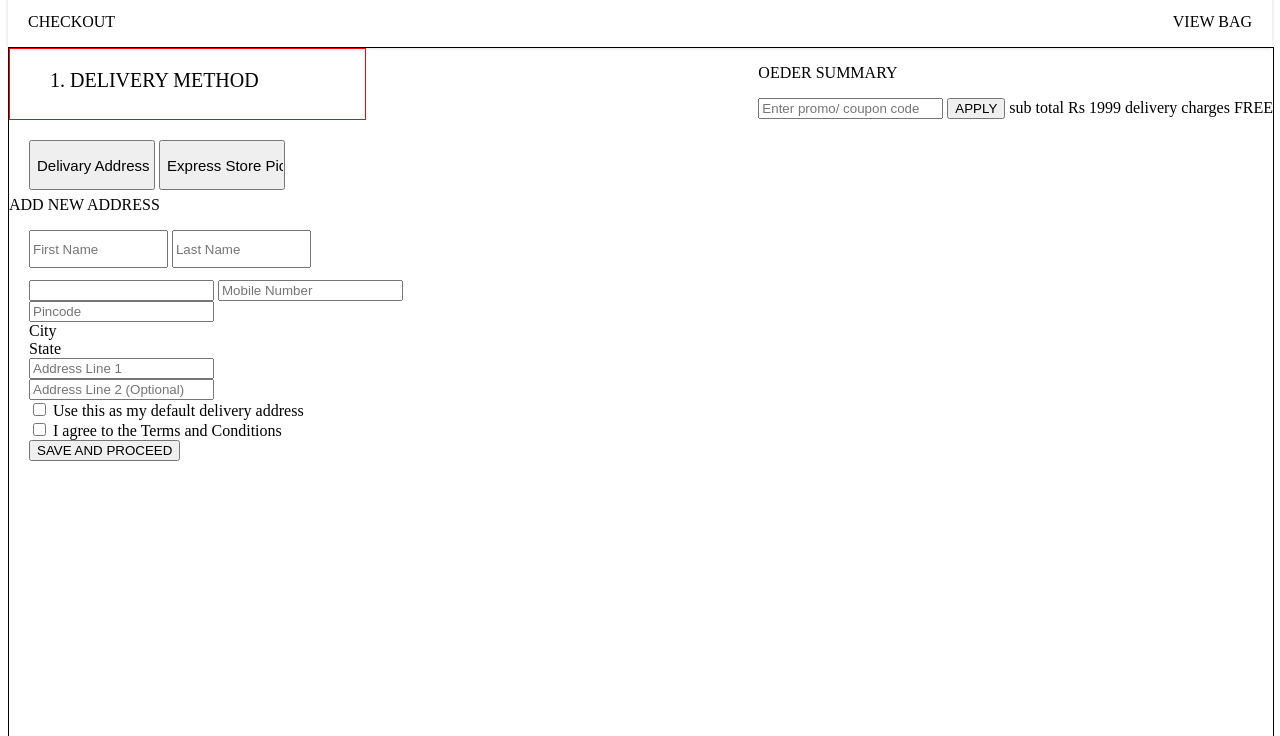
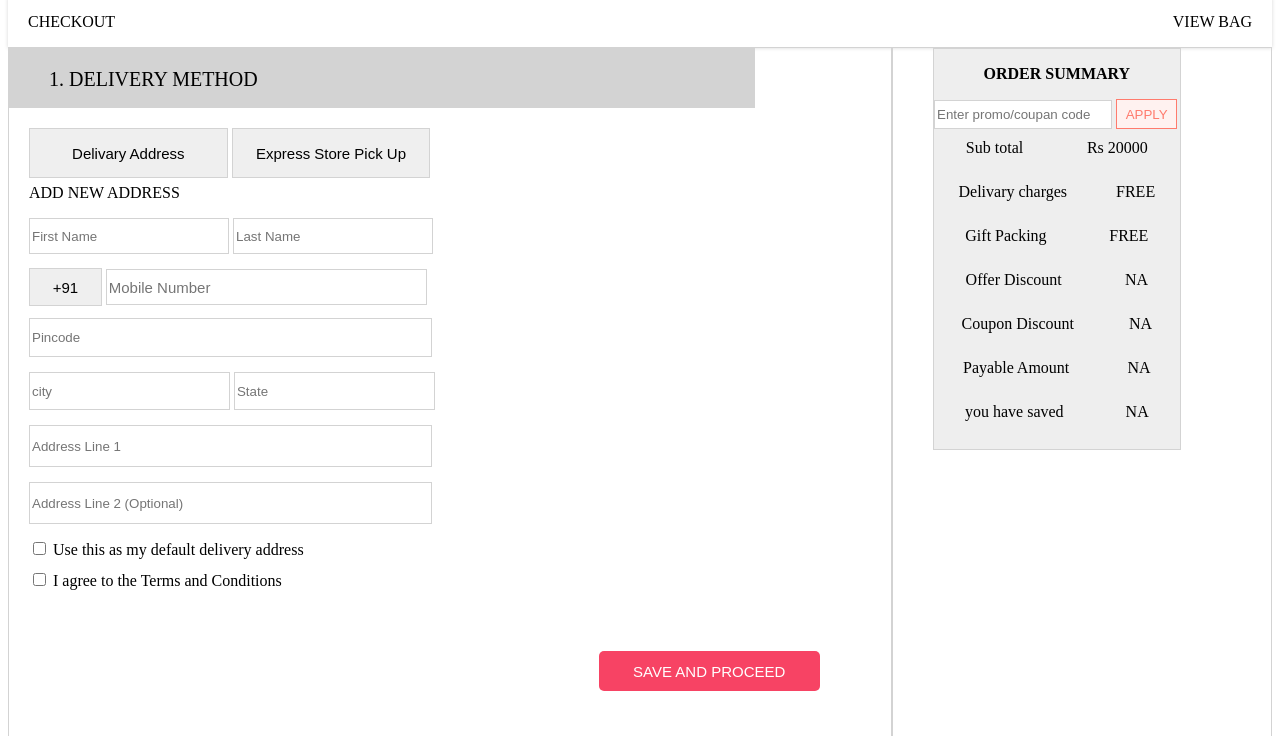
Before and after one commit to adityasinghskit/shoppersStop-clone, a plain HTML site: page checkout.html in a window 1280 px wide. Shown: the part 64-800 px from the top of the page. Drawn offline with Linux system fonts and the light colour scheme.

Commit message:
added payment and checkout page

```diff
--- a/checkout.html
+++ b/checkout.html
@@ -36,24 +36,31 @@
         #first {
             height: 1000px;
             width: 100%;
-            border: 1px solid black;
+
             display: flex;
             justify-content: space-between;
+
+        }
+
+        #first1 {
+            width: 70%;
+            height: 100%;
+            border: 1px solid lightgray;
         }
 
         #para1 {
             font-size: 20px;
-            height: 50px;
+            height: 40px;
             width: 80%;
             padding-top: 20px;
-            border: 1px solid red;
             margin-top: 0%;
             padding-left: 40px;
+            background-color: lightgray;
         }
 
         #three {
             height: 40px;
-            width: 80%;
+            width: 85%;
             margin-left: 20px;
             margin-top: 0%;
 
@@ -62,22 +69,159 @@
         #ek {
             height: 50px;
             font-size: 15px;
-            width: 40%;
+            width: 26.5%;
+            border: 1px solid lightgray;
 
 
         }
 
         #form {
             margin-left: 20px;
+
+            width: 100%;
+            height: 600px;
         }
 
         #name {
             height: 50px;
+            width: 55%;
+
         }
 
-        #name1 {
+        .name1 {
             height: 32px;
-            width: 35%;
+            width: 40%;
+            border: 1px solid lightgray;
+        }
+
+        #four {
+            height: 50px;
+            width: 55%;
+        }
+
+        #do1 {
+            height: 38px;
+            width: 15%;
+            font-size: 15px;
+            border: 1px solid lightgray;
+        }
+
+        #do2 {
+            height: 32px;
+            width: 65%;
+            font-size: 15px;
+            border: 1px solid lightgray;
+        }
+
+        #pin {
+            height: 35px;
+            width: 45%;
+            border: 1px solid lightgray;
+        }
+
+        #five {
+            height: 38px;
+            display: flex;
+            justify-content: space-between;
+            font-size: 15px;
+
+            margin-top: 15px;
+            width: 46%;
+        }
+
+        #state {
+            height: auto;
+            width: 48%;
+            border: 1px solid lightgray;
+        }
+
+        #city {
+            height: auto;
+            width: 48%;
+            margin-left: 0px;
+            border: 1px solid lightgray;
+        }
+
+        #add1 {
+            height: 38px;
+            width: 45%;
+            margin-top: 15px;
+            border: 1px solid lightgray;
+        }
+
+        #add2 {
+            height: 38px;
+            width: 45%;
+            margin-bottom: 15px;
+            margin-top: 15px;
+            border: 1px solid lightgray;
+        }
+
+        #vehicle1 {
+            margin-bottom: 15px;
+        }
+
+        #vehicle2 {
+            margin-bottom: 15px;
+        }
+
+        #button {
+            font-size: 15px;
+            height: 40px;
+            width: 25%;
+            margin-left: 570px;
+            margin-top: 50px;
+            background-color: #f74364;
+            border-radius: 5px;
+            color: white;
+            border: 0px;
+        }
+
+        #first2 {
+            height: 100%;
+            width: 30%;
+            border: 1px solid lightgray;
+
+        }
+
+        #second {
+            height: 400px;
+            width: 65%;
+            border: 1px solid red;
+            margin-left: 40px;
+            border: 1px solid lightgray;
+            background-color: #eeeeee;
+
+        }
+
+        #div1 {
+            display: flex;
+            justify-content: space-around;
+
+        }
+
+        #div1>p {
+            margin-top: 10px;
+        }
+
+        #sub1 {
+            height: 25px;
+            width: 70%;
+            border: 1px solid lightgray;
+        }
+
+        #sub2 {
+            height: 30px;
+            width: 25%;
+            color: #ff7b6d;
+            background-color: #fff2f0;
+            border: 1px solid #ff7b6d;
+        }
+
+        #para3 {
+            text-align: center;
+
+
         }
     </style>
 </head>
@@ -92,8 +236,10 @@
     </div>
 
 
+
     <div id="first">
-        <div>
+
+        <div id="first1">
 
 
             <p id="para1"> 1. DELIVERY METHOD</p>
@@ -104,46 +250,50 @@
             </div>
 
 
+
+            <form id="form">
                 <p> ADD NEW ADDRESS</p>
-            <form id="form">
                 <div id="name">
 
                     <!-- name -->
-                    <input id="name1" type="text" placeholder="First Name">
-                    <input id="name1" type="text" placeholder="Last Name">
+                    <input id="fname" class="name1" type="text" placeholder="First Name">
+                    <input id="lname" class="name1" type="text" placeholder="Last Name">
                 </div>
 
                 <!-- mobile -->
-                <div>
-                    <input type="number">
-                    <input type="number" placeholder="Mobile Number">
+                <div id="four">
+                    <input id="do1" type="submit" value="+91">
+                    <input id="do2" type="number" placeholder="Mobile Number">
                 </div>
-                <!-- number -->
-                <input type="number" placeholder="Pincode">
+                <!--Pin number -->
+                <input id="pin" type="number" placeholder="Pincode">
                 <!-- city & name -->
-                <div>
-                    <div>
-                        City
-                    </div>
-                    <div>
-                        State
-                    </div>
+                <div id="five">
+
+                    <input id="city" type="text" placeholder="city">
+                    <input id="state" type="text" placeholder="State">
+
+
+
                 </div>
                 <!-- addres1 -->
                 <div>
-                    <input type="text" placeholder="Address Line 1">
+                    <input id="add1" type="text" placeholder="Address Line 1">
                 </div>
                 <!-- add2 -->
                 <div>
-                    <input type="text" placeholder="Address Line 2 (Optional)">
+                    <input id="add2" type="text" placeholder="Address Line 2 (Optional)">
                 </div>
+                <div id="checkbox">
                     <!-- checkbox -->
                     <input type="checkbox" id="vehicle1" name="vehicle1" value="Bike">
                     <label for="vehicle1">Use this as my default delivery address</label><br>
                     <input type="checkbox" id="vehicle2" name="vehicle2" value="Car">
                     <label for="vehicle2"> I agree to the Terms and Conditions</label><br>
+
+                </div>
                 <!-- last -->
-                <input type="submit" value="SAVE AND PROCEED">
+                <input onclick="myFunction()" id="button" type="submit" value="SAVE AND PROCEED">
             </form>
 
 
@@ -154,25 +304,96 @@
 
 
         </div>
-        <div>
-            <p> OEDER SUMMARY</p>
-            <input type="text" placeholder="Enter promo/ coupon code">
-            <input type="submit" value="APPLY">
+        <div id="first2">
+            <div id="second">
 
-            <tbody>
-                <tr>
-                    <td>sub total</td>
-                    <td>Rs 1999</td>
-                </tr>
-                <tr>
-                    <td>delivery charges</td>
-                    <td>FREE</td>
-                </tr>
-            </tbody>
+
+                <p id="para3"> <b>ORDER SUMMARY</b></p>
+                <input id="sub1" type="text" placeholder="Enter promo/coupan code">
+                <input id="sub2" type="submit" value="APPLY">
+                <div id="sec">
+                    <form>
+
+                        <div id="div1">
+                            <p>Sub total</p>
+                            <p>Rs 20000</p>
+                        </div>
+
+                        <div id="div1">
+                            <p>Delivary charges</p>
+                            <p>FREE</p>
+                        </div>
+
+
+
+
+                        <div id="div1">
+                            <p>Gift Packing</p>
+                            <p>FREE</p>
+                        </div>
+
+                        <div id="div1">
+                            <p>Offer Discount</p>
+                            <p>NA</p>
+                        </div>
+
+                        <div id="div1">
+                            <p>Coupon Discount</p>
+                            <p>NA</p>
+                        </div>
+
+                        <div id="div1">
+                            <p>Payable Amount</p>
+                            <p>NA</p>
+                        </div>
+
+                        <div id="div1">
+                            <p> you have saved</p>
+                            <p> NA </p>
+                        </div>
+
 
                 </div>
+
+                </form>
+
             </div>
 
 </body>
 
 </html>
+
+<script>
+    document.querySelector("form").addEventListener("submit", myFunction)
+    function myFunction() {
+        event.preventDefault();
+        var arr = [];
+        var lname1 = document.querySelector("#lname").value;
+        var fname1 = document.querySelector("#fname").value;
+        var mobile1 = document.querySelector("#do2").value;
+        var pin1 = document.querySelector("#pin").value;
+        var city1 = document.querySelector("#city").value;
+        var state1 = document.querySelector("#state").value;
+        var addr1 = document.querySelector("#add1").value;
+        var addr2 = document.querySelector("#add2").value;
+        var obj = {
+            lname: lname1,
+            fname: fname1,
+            mobile: mobile1,
+            pin: pin1,
+            city: city1,
+            state: state1,
+            add1: addr1,
+            add2: addr2
+        }
+        arr.push(obj);
+        localStorage.setItem("addkey", JSON.stringify(arr))
+        alert("your details has been submmited")
+
+
+
+            window.location.href = "payment.html";
+
+
+    }
+</script>
```
Also changed, not shown: payment.html (added, +401 -0 lines). Lines whose indentation alone changed are shown as unchanged.
